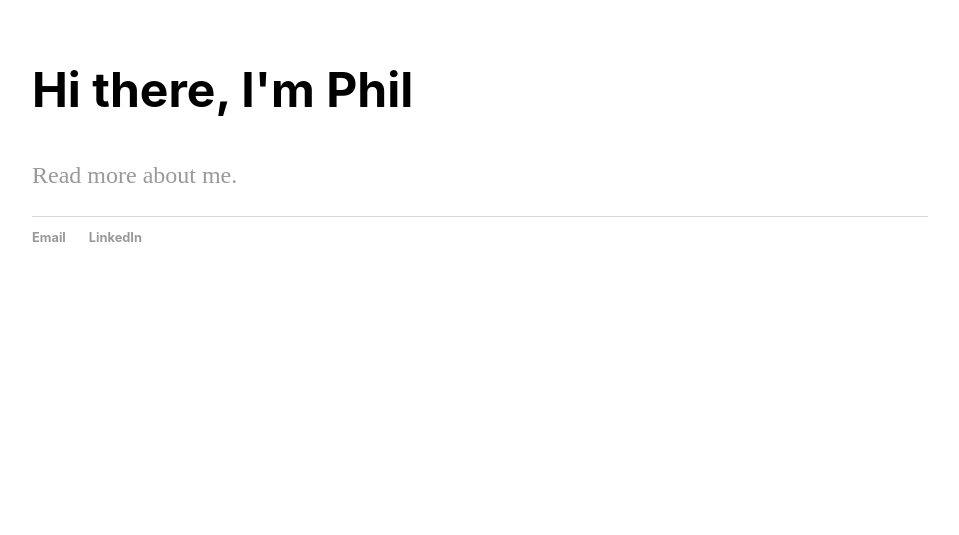
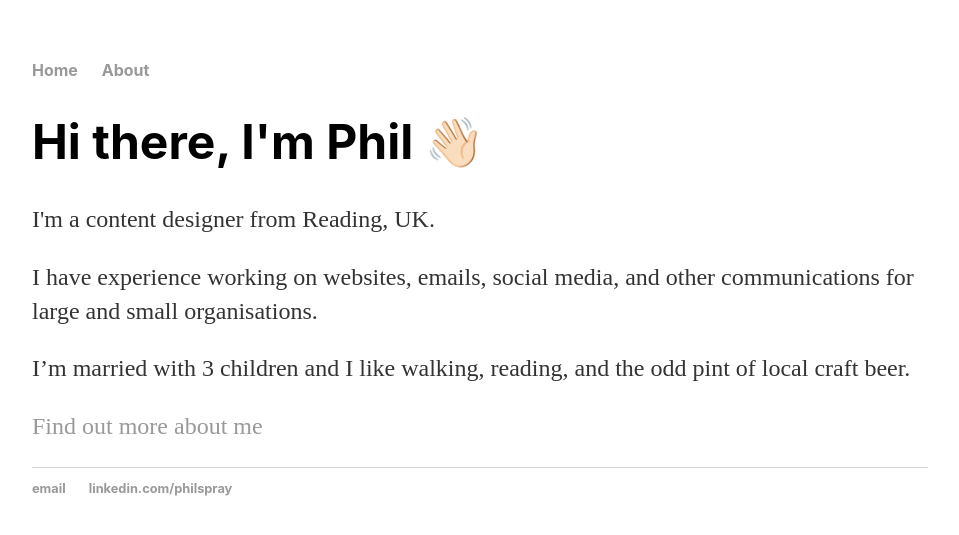
Before and after one commit to philsprayuk/philsprayuk.github.io, a Jekyll site: the page built from index.html, in a window 1280 px wide. Shown: the top 535 px of the page, without its empty margins (160-1119 px from the left). Built offline with Jekyll 4.4.1, drawn with Linux system fonts in a browser that asks for light colours.

Commit message:
Updating to use default layout

```diff
--- a/index.html
+++ b/index.html
@@ -1,22 +1,10 @@
-<!DOCTYPE html>
-<html>
-<head>
-<title>Phil Spray, Content Designer</title>
-<!-- link to main stylesheet -->
-<link rel="stylesheet" type="text/css" href="/css/main.css">
-</head>
-<body>
-<nav>
+---
+layout: default
+title: Phil Spray, Content Designer
+---
+<h1>Hi there, I'm Phil 👋🏻</h1>
+<p>I'm a content designer from Reading, UK.</p>
+<p>I have experience working on websites, emails, social media, and other communications for large and small organisations.</p>
+<p>I’m married with 3 children and I like walking, reading, and the odd pint of local craft beer.</p>
 
-<div >
-    <h1>Hi there, I'm Phil</h1>
-    <p> <a href="/about">Read more about me.</a></p>
-</div>
-<footer>
-<ul>
- <li><a href="mailto:hello@philspray.uk">Email</a></li>
- <li><a href="https://linkedin.com/in/philspray">LinkedIn</a></li>
-</ul>
-</footer>
-</body>
-</html>
+<p><a href="/about">Find out more about me</a></p>
```
